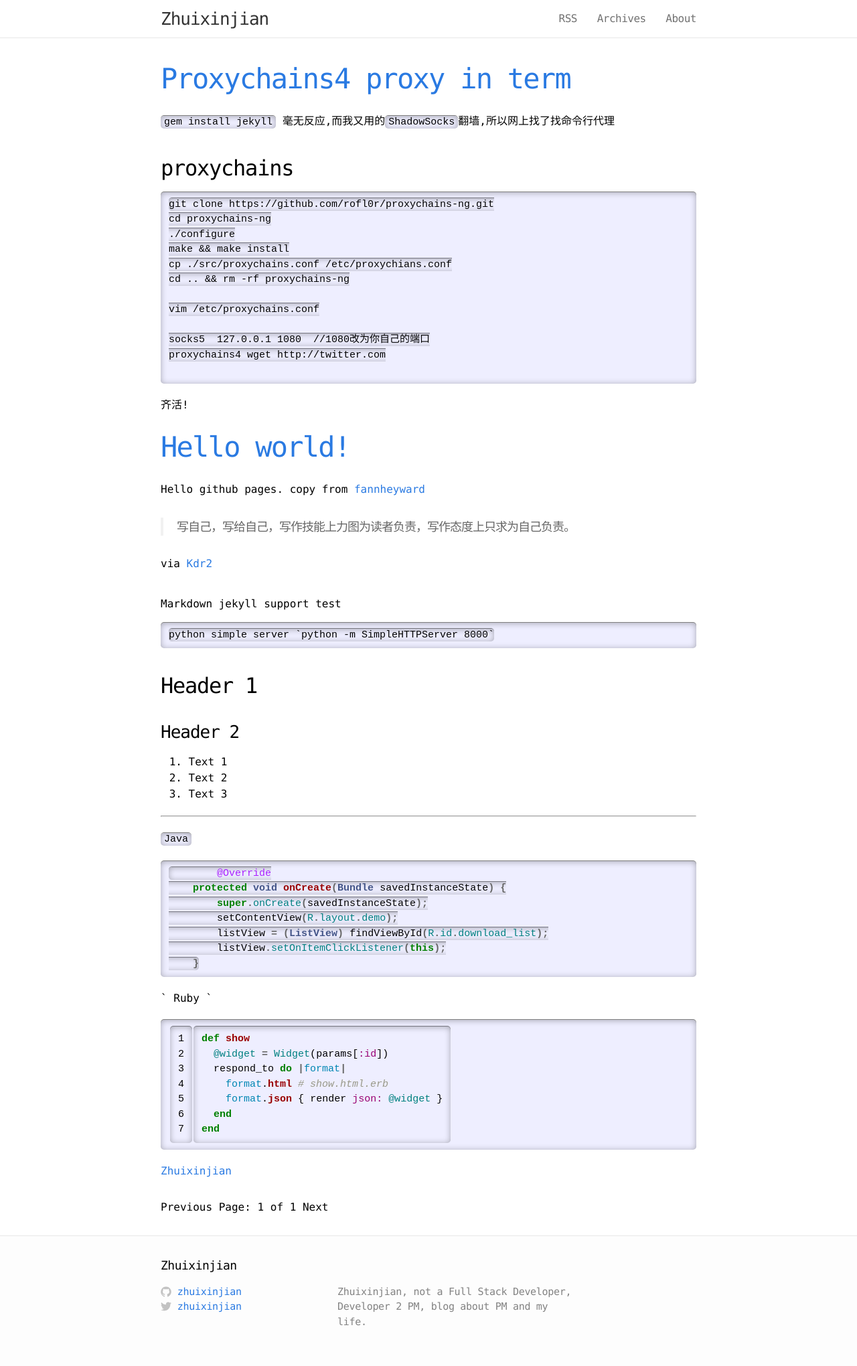
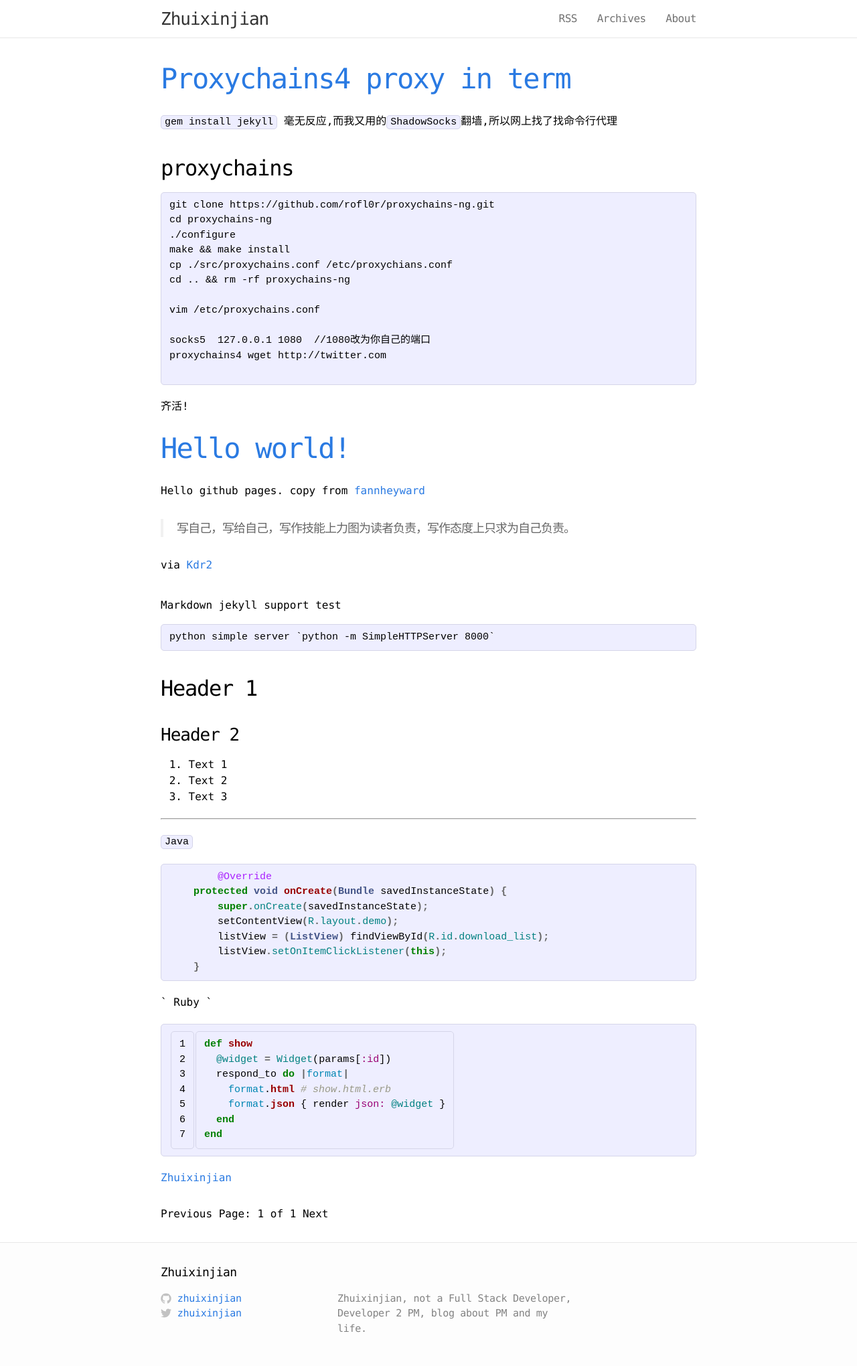
Before and after one commit to zhuixinjian/zhuixinjian.github.io, a Jekyll site: the page built from index.html, in a window 1280 px wide. Shown: the whole page at 67% size. Built offline with Jekyll 4.4.1, drawn with Linux system fonts in a browser that asks for light colours; Markdown is read by kramdown in place of the engine named in the settings; the list of posts is cut into pages by our own code.

Commit message:
code style

```diff
--- a/css/main.css
+++ b/css/main.css
@@ -232,7 +232,7 @@
 
 .post pre,
 .post code {
-  /*border: 1px solid #d5d5e9;*/
+  border: 1px solid #d5d5e9;
   background-color: #eef;
   padding: 8px 12px;
   -webkit-border-radius: 5px;
@@ -240,9 +240,6 @@
   border-radius: 5px;
   font-size: 15px;
   overflow:scroll;
-  -webkit-box-shadow: inset 0 1px 10px rgba(0,0,0,0.3),0 1px 0 rgba(255,255,255,0.1),0 -1px 0 rgba(0,0,0,0.5);
-  -moz-box-shadow: inset 0 1px 10px rgba(0,0,0,0.3),0 1px 0 rgba(255,255,255,0.1),0 -1px 0 rgba(0,0,0,0.5);
-  box-shadow: inset 0 1px 10px rgba(0,0,0,0.3),0 1px 0 rgba(255,255,255,0.1),0 -1px 0 rgba(0,0,0,0.5);
 }
 
 .post code { padding: 1px 5px; }
```
